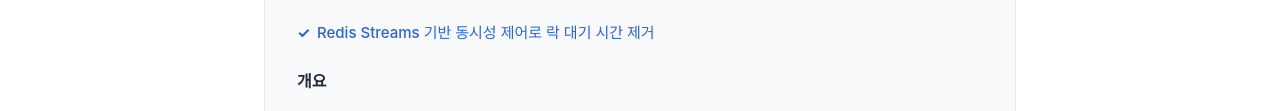
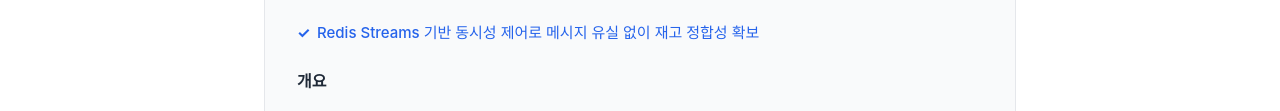
Before and after one commit to fmoni1306/resume, a website: page portfolio.html in a window 1280 px wide. Shown: the part 392-503 px from the top of the page. Drawn offline with Linux system fonts and the light colour scheme; a web font is replaced by a local one.

Commit message:
Update portfolio.html

```diff
--- a/portfolio.html
+++ b/portfolio.html
@@ -52,7 +52,7 @@
                 </div>
             </div>
             <ul class="portfolio-highlights">
-                <li>Redis Streams 기반 동시성 제어로 락 대기 시간 제거</li>
+                <li>Redis Streams 기반 동시성 제어로 메시지 유실 없이 재고 정합성 확보</li>
             </ul>
             <div class="portfolio-item-content">
                 <div class="portfolio-section">
```
